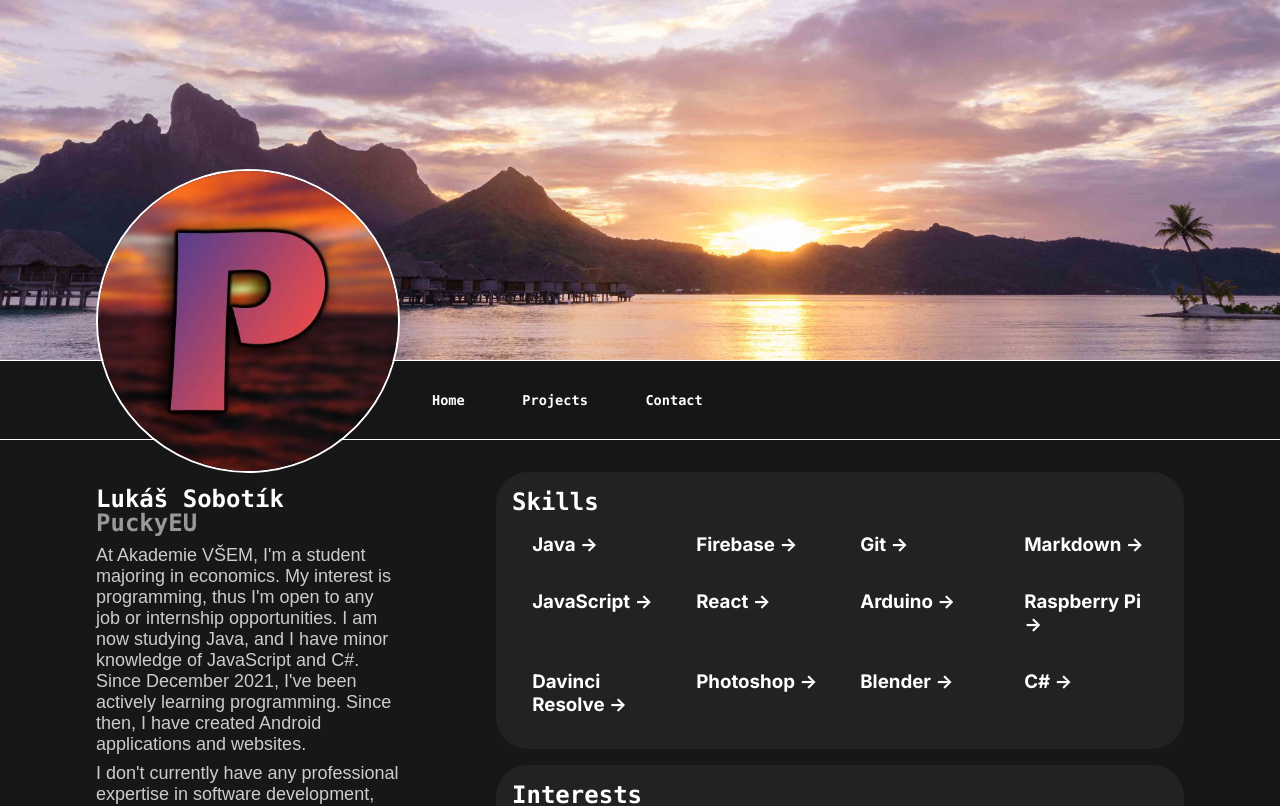
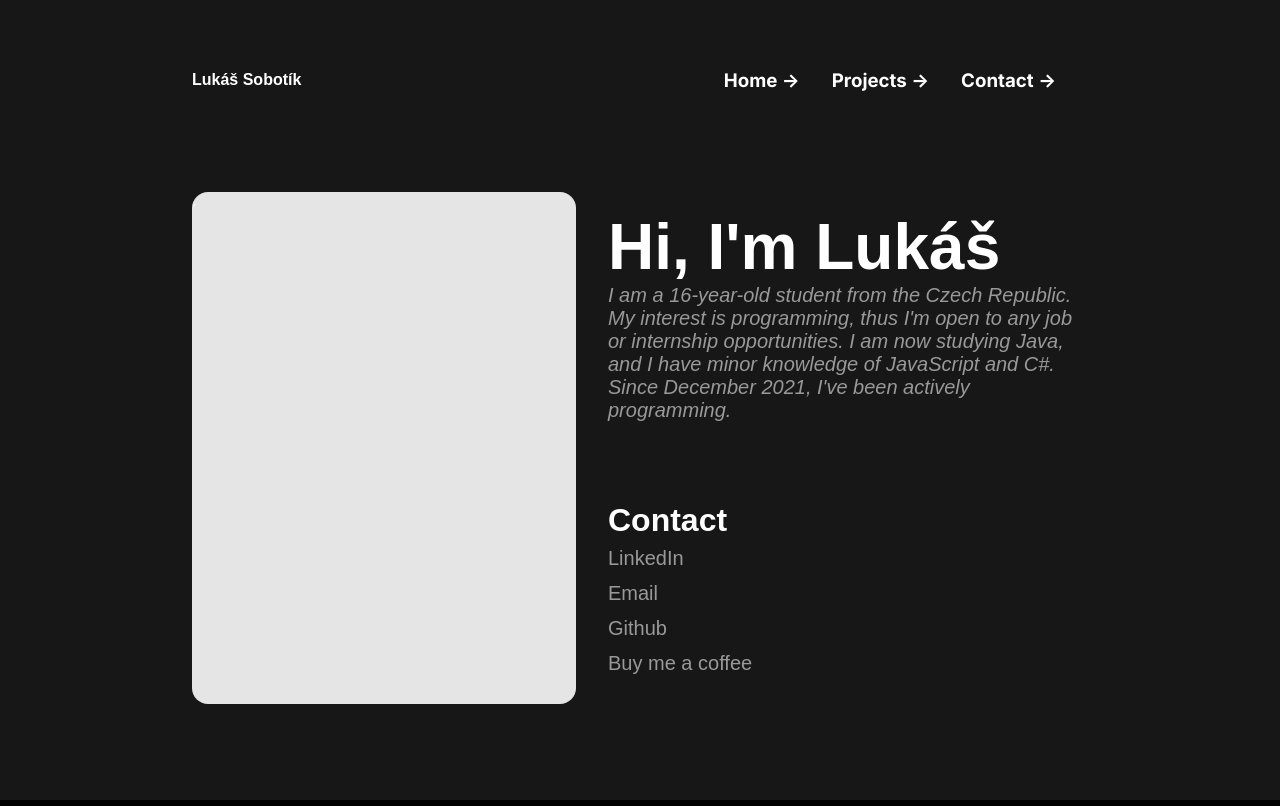
Before and after one commit to lukassobotik/personal-website, a Next.js app: page / in a window 1280 px wide. Shown: the top 806 px of the page. Built offline with nearby package versions, Linux system fonts and the light colour scheme.

Commit message:
Title Page Design

```diff
--- a/pages/index.tsx
+++ b/pages/index.tsx
@@ -254,58 +254,105 @@ export default function Home() {
           <title>Lukáš Sobotík</title>
         </Head>
         <main className={styles.main}>
-        <Image src="/images/banner.jpg" alt="" width={2000} height={300} className={styles.banner}/>
-        <div className={styles.splitter}>
-          <div className={styles.profile_info}>
-            <div className={styles.logo_parent}>
-              <Image src="/images/logo.jpg" alt="" width={300} height={300} className={styles.logo}/>
+          <div className={styles.header}>
+            <div className={styles.header_name}>Lukáš Sobotík</div>
+            <div className={styles.header_tabs}>
+              <Link href="/?tab=home" className={styles.header_tab}>
+                  <h3 className={inter.className}>
+                      Home <span>-&gt;</span>
+                  </h3>
+              </Link>
+              <Link href="/?tab=projects" className={styles.header_tab}>
+                  <h3 className={inter.className}>
+                      Projects <span>-&gt;</span>
+                  </h3>
+              </Link>
+              <Link href="/?tab=contact" className={styles.header_tab}>
+                  <h3 className={inter.className}>
+                      Contact <span>-&gt;</span>
+                  </h3>
+              </Link>
             </div>
-            <p className={styles.profile_name_main}>Lukáš Sobotík</p>
-            <p className={styles.profile_name}>PuckyEU</p>
-            <p className={styles.bio}>At Akademie VŠEM, I&#39;m a student majoring in economics.
+          </div>
+          <div className={styles.content}>
+            <div className={styles.main_image}>.</div>
+            <div className={styles.content_main}>
+              <div className={styles.content_main_line}>Hi, I&apos;m Lukáš</div>
+              <div className={styles.content_main_short_summary}>I am a 16-year-old student from the Czech Republic.
                 My interest is programming, thus I&#39;m open to any job or internship opportunities.
                 I am now studying Java, and I have minor knowledge of JavaScript and C#.
-              Since December 2021, I&#39;ve been actively learning programming.
-              Since then, I have created Android applications and websites.
-            </p>
-            <p className={styles.bio}>I don&#39;t currently have any professional expertise in software development, but I&#39;d really like to. </p>
-            <p className={styles.bio}>Age: {calculateAge()}</p>
-            <p className={styles.bio}>Job Status: Looking for a job</p>
-            <p className={styles.profile_link}><a href="/resume/junior-java-developer.pdf">Resume</a></p>
-            <p className={styles.profile_link}><a href="https://github.com/PuckyEU/puckyeu.github.io">Source Code</a></p>
-            <p className={styles.profile_link}><a href="https://www.buymeacoffee.com/puckyeu">BuyMeACoffee</a></p>
-            <p className={styles.profile_link}><a href="https://github.com/PuckyEU">Github</a></p>
-            <p className={styles.profile_link}><a href="https://www.linkedin.com/in/lukassobotik/">LinkedIn</a></p>
-            <p className={styles.profile_link}><a href="https://play.google.com/store/apps/dev?id=6212701078283176937">Google Play</a></p>
-            <p className={styles.profile_link}><a href="https://twitter.com/PuckyEU">Twitter</a></p>
-            <p className={styles.profile_link}><a href="https://youtube.com/@PuckyEU">YouTube</a></p>
-            <p className={styles.profile_link}><a href="https://www.codewars.com/users/PuckyEU">CodeWars</a></p>
-          </div>
-          {/*Links*/}
-          <div className={styles.description}>
-            <div className={styles.links}>
-                <span className={styles.navbar_item} onClick={homeClick}>
-                    <h4>
-                        Home
-                    </h4>
-                </span>
-                <span className={styles.navbar_item} onClick={projectsClick}>
-                    <h4>
-                        Projects
-                    </h4>
-                </span>
-                <span className={styles.navbar_item} onClick={contactClick}>
-                    <h4>
-                        Contact
-                    </h4>
-                </span>
+                Since December 2021, I&#39;ve been actively programming.</div>
+              <div className={styles.main_contact}>
+                <div className={styles.main_contact_header}>Contact</div>
+                <div className={styles.main_contact_item}><Link href={"https://linkedin.com/in/lukassobotik/"}>LinkedIn</Link></div>
+                <div className={styles.main_contact_item}><Link href={"mailto://jobs@lukassobotik.dev"}>Email</Link></div>
+                <div className={styles.main_contact_item}><Link href={"https://github.com/PuckyEU"}>Github</Link></div>
+                <div className={styles.main_contact_item}><Link href={"https://www.buymeacoffee.com/puckyeu"}>Buy me a coffee</Link></div>
               </div>
             </div>
-        </div>
-        <div className={styles.tab}>
-          {tabContent}
           </div>
         </main>
       </>
   )
+
+  // return (
+  //   <>
+  //     <Head>
+  //       <title>Lukáš Sobotík</title>
+  //     </Head>
+  //     <main className={styles.main}>
+  //       <Image src="/images/banner.jpg" alt="" width={2000} height={300} className={styles.banner}/>
+  //       <div className={styles.splitter}>
+  //         <div className={styles.profile_info}>
+  //           <div className={styles.logo_parent}>
+  //             <Image src="/images/logo.jpg" alt="" width={300} height={300} className={styles.logo}/>
+  //           </div>
+  //           <p className={styles.profile_name_main}>Lukáš Sobotík</p>
+  //           <p className={styles.profile_name}>PuckyEU</p>
+  //           <p className={styles.bio}>At Akademie VŠEM, I&#39;m a student majoring in economics.
+  //             My interest is programming, thus I&#39;m open to any job or internship opportunities.
+  //             I am now studying Java, and I have minor knowledge of JavaScript and C#.
+  //             Since December 2021, I&#39;ve been actively learning programming.
+  //             Since then, I have created Android applications and websites.
+  //           </p>
+  //           <p className={styles.bio}>I don&#39;t currently have any professional expertise in software development, but I&#39;d really like to. </p>
+  //           <p className={styles.bio}>Age: {calculateAge()}</p>
+  //           <p className={styles.bio}>Job Status: Looking for a job</p>
+  //           <p className={styles.profile_link}><a href="/resume/junior-java-developer.pdf">Resume</a></p>
+  //           <p className={styles.profile_link}><a href="https://github.com/PuckyEU/puckyeu.github.io">Source Code</a></p>
+  //           <p className={styles.profile_link}><a href="https://www.buymeacoffee.com/puckyeu">BuyMeACoffee</a></p>
+  //           <p className={styles.profile_link}><a href="https://github.com/PuckyEU">Github</a></p>
+  //           <p className={styles.profile_link}><a href="https://www.linkedin.com/in/lukassobotik/">LinkedIn</a></p>
+  //           <p className={styles.profile_link}><a href="https://play.google.com/store/apps/dev?id=6212701078283176937">Google Play</a></p>
+  //           <p className={styles.profile_link}><a href="https://twitter.com/PuckyEU">Twitter</a></p>
+  //           <p className={styles.profile_link}><a href="https://youtube.com/@PuckyEU">YouTube</a></p>
+  //           <p className={styles.profile_link}><a href="https://www.codewars.com/users/PuckyEU">CodeWars</a></p>
+  //         </div>
+  //         {/*Links*/}
+  //         <div className={styles.description}>
+  //           <div className={styles.links}>
+  //               <span className={styles.navbar_item} onClick={homeClick}>
+  //                   <h4>
+  //                       Home
+  //                   </h4>
+  //               </span>
+  //               <span className={styles.navbar_item} onClick={projectsClick}>
+  //                   <h4>
+  //                       Projects
+  //                   </h4>
+  //               </span>
+  //               <span className={styles.navbar_item} onClick={contactClick}>
+  //                   <h4>
+  //                       Contact
+  //                   </h4>
+  //               </span>
+  //           </div>
+  //       </div>
+  //       </div>
+  //       <div className={styles.tab}>
+  //         {tabContent}
+  //       </div>
+  //     </main>
+  //   </>
+  // )
 }
--- a/styles/Home.module.css
+++ b/styles/Home.module.css
@@ -1,4 +1,90 @@
 @import url("https://fonts.googleapis.com/css?family=VT323&display=swap");
+
+.main {
+  background-color: hsl(0, 0%, 9%);
+  background-size: 400% 400%;
+  background-position: center;
+  animation: gradient 15s ease infinite;
+  animation-play-state: paused;
+  animation-delay: calc(var(--scroll) * -5s);
+
+  display: flex;
+  flex-direction: column;
+  justify-content: flex-start;
+  align-items: center;
+  position: relative;
+  padding: 2rem 12rem 2rem 12rem;
+  min-height: 100vh;
+  font-family: Arial, Helvetica, sans-serif;
+}
+.header {
+  width: 100%;
+  height: 6rem;
+  display: flex;
+  align-items: center;
+}
+.header_name {
+  width: 100%;
+  font-weight: bold;
+}
+.header_tabs {
+  width: 100%;
+  height: 100%;
+  display: flex;
+  align-items: center;
+  justify-content: flex-end;
+}
+.header_tabs a {
+  margin-right: 2rem;
+}
+
+.content {
+  width: 100%;
+  height: 80vh;
+  display: flex;
+  padding-top: 4rem;
+  padding-bottom: 4rem;
+}
+.main_image {
+  height: 100%;
+  object-fit: cover;
+  object-position: center;
+  aspect-ratio: 12/16;
+  background: #E5E5E5;
+  border-radius: 1rem;
+}
+
+.content_main {
+  height: 100%;
+  margin-left: 2rem;
+  display: flex;
+  flex-direction: column;
+  justify-content: center;
+}
+.content_main_line {
+  font-weight: bold;
+  font-size: 8vh;
+}
+.content_main_short_summary {
+  font-style: italic;
+  font-size: 2.5vh;
+  color: #999999;
+}
+.main_contact {
+  display: flex;
+  flex-direction: column;
+  margin-top: 10vh;
+}
+.main_contact_header {
+  font-weight: bold;
+  font-size: 4vh;
+  margin-bottom: 1vh;
+}
+.main_contact_item {
+  font-size: 2.5vh;
+  color: #999999;
+  margin-bottom: 1.5vh;
+}
 
 @keyframes gradient {
   0% {
@@ -184,24 +270,6 @@
 
 .post_text {
   display: inline-block;
-}
-
-
-.main {
-  background-color: hsl(0, 0%, 9%);
-  background-size: 400% 400%;
-  background-position: center;
-  animation: gradient 15s ease infinite;
-  animation-play-state: paused;
-  animation-delay: calc(var(--scroll) * -5s);
-
-  display: flex;
-  flex-direction: column;
-  justify-content: space-between;
-  align-items: center;
-  position: relative;
-  padding: 6rem;
-  min-height: 100vh;
 }
 
 .code {
```
Lines whose indentation alone changed are shown as unchanged.
